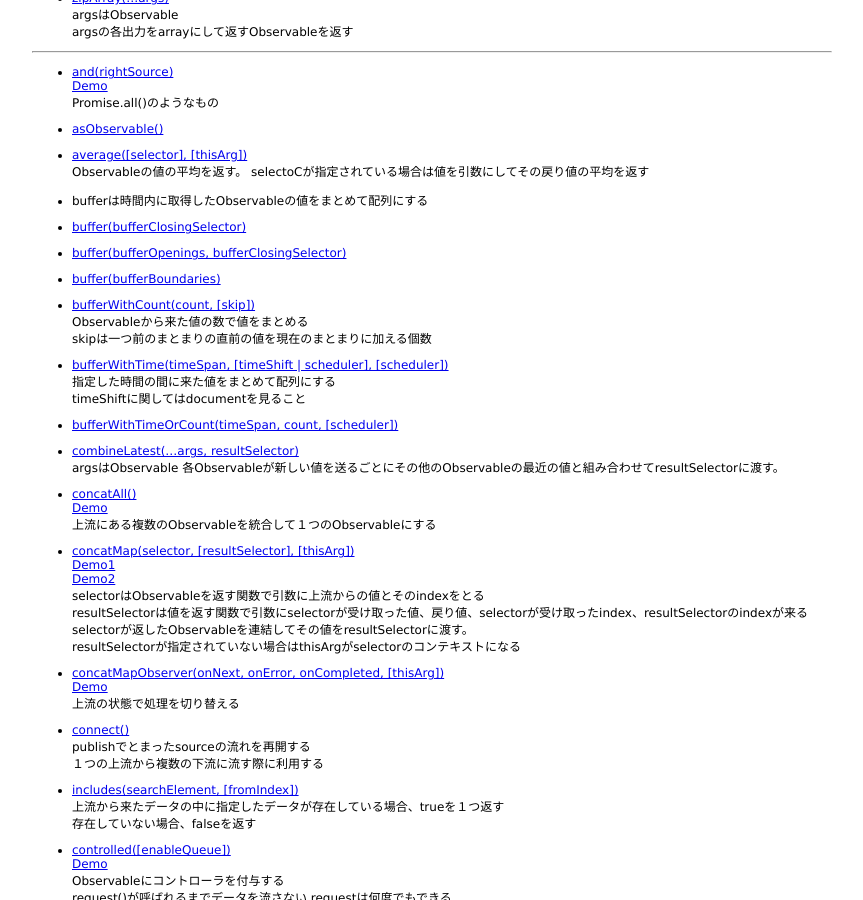
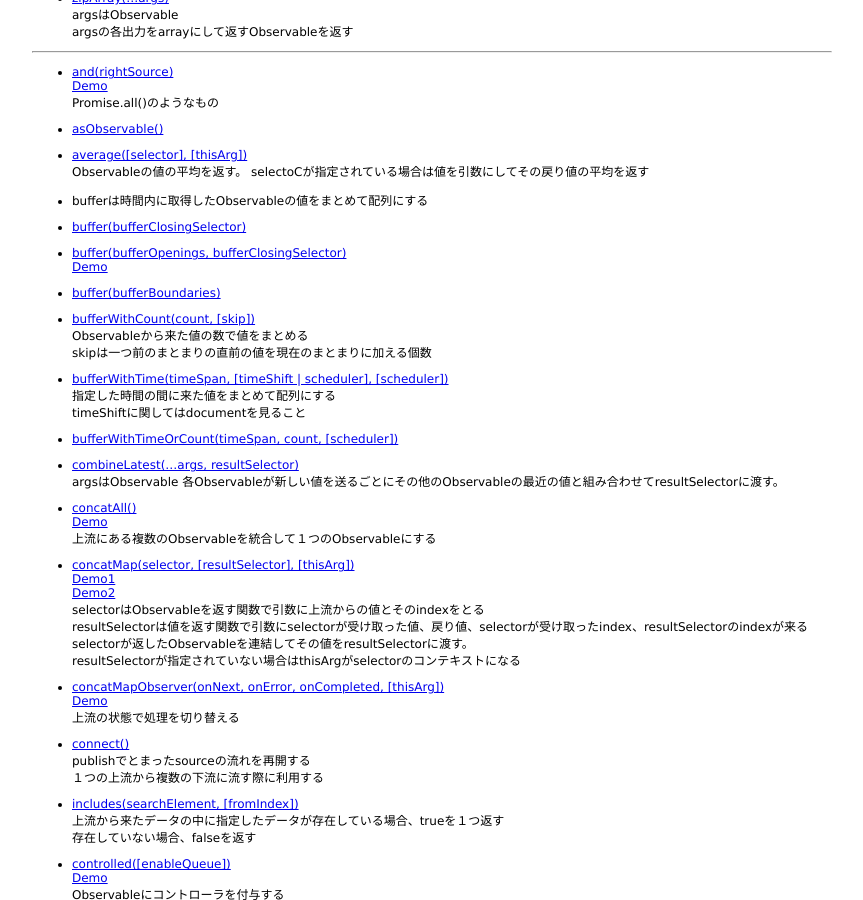
Before and after one commit to 38elements/38elements.github.com, a Jekyll site: the page built from _posts/2015-01-04-rxjs-observale-method.md, in a window 1280 px wide and 900 px high, scrolled down 2271 px. Shown: the whole window, without its empty margins (208-1071 px from the left). Built offline with Jekyll 4.4.1, drawn with Linux system fonts in a browser that asks for light colours; Markdown is read by kramdown in place of the engine named in the settings.

Commit message:
Update 2015-01-04-rxjs-observale-method.md
buffer

```diff
--- a/_posts/2015-01-04-rxjs-observale-method.md
+++ b/_posts/2015-01-04-rxjs-observale-method.md
@@ -180,6 +180,7 @@ selectoCが指定されている場合は値を引数にしてその戻り値の
 * [buffer(bufferClosingSelector)](https://github.com/Reactive-Extensions/RxJS/blob/master/doc/api/core/operators/buffer.md#with-buffer-closing-selector)
 
 * [buffer(bufferOpenings, bufferClosingSelector)](https://github.com/Reactive-Extensions/RxJS/blob/master/doc/api/core/operators/buffer.md#with-buffer-opening-and-buffer-closing-selector)
+[Demo](http://jsdo.it/38elements/rxjs-buffer)
 
 * [buffer(bufferBoundaries)](https://github.com/Reactive-Extensions/RxJS/blob/master/doc/api/core/operators/buffer.md#with-boundaries)
 
```
